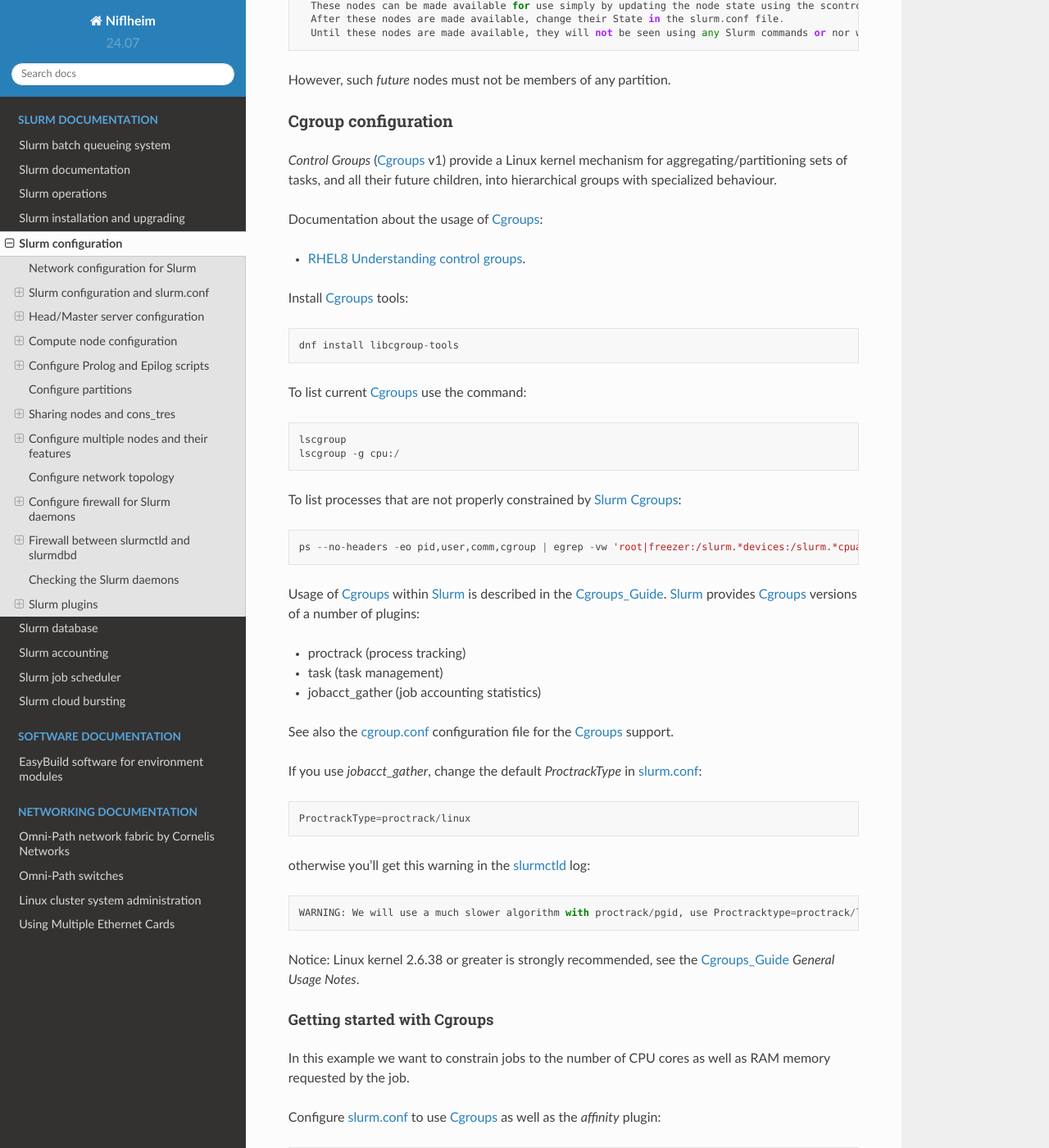
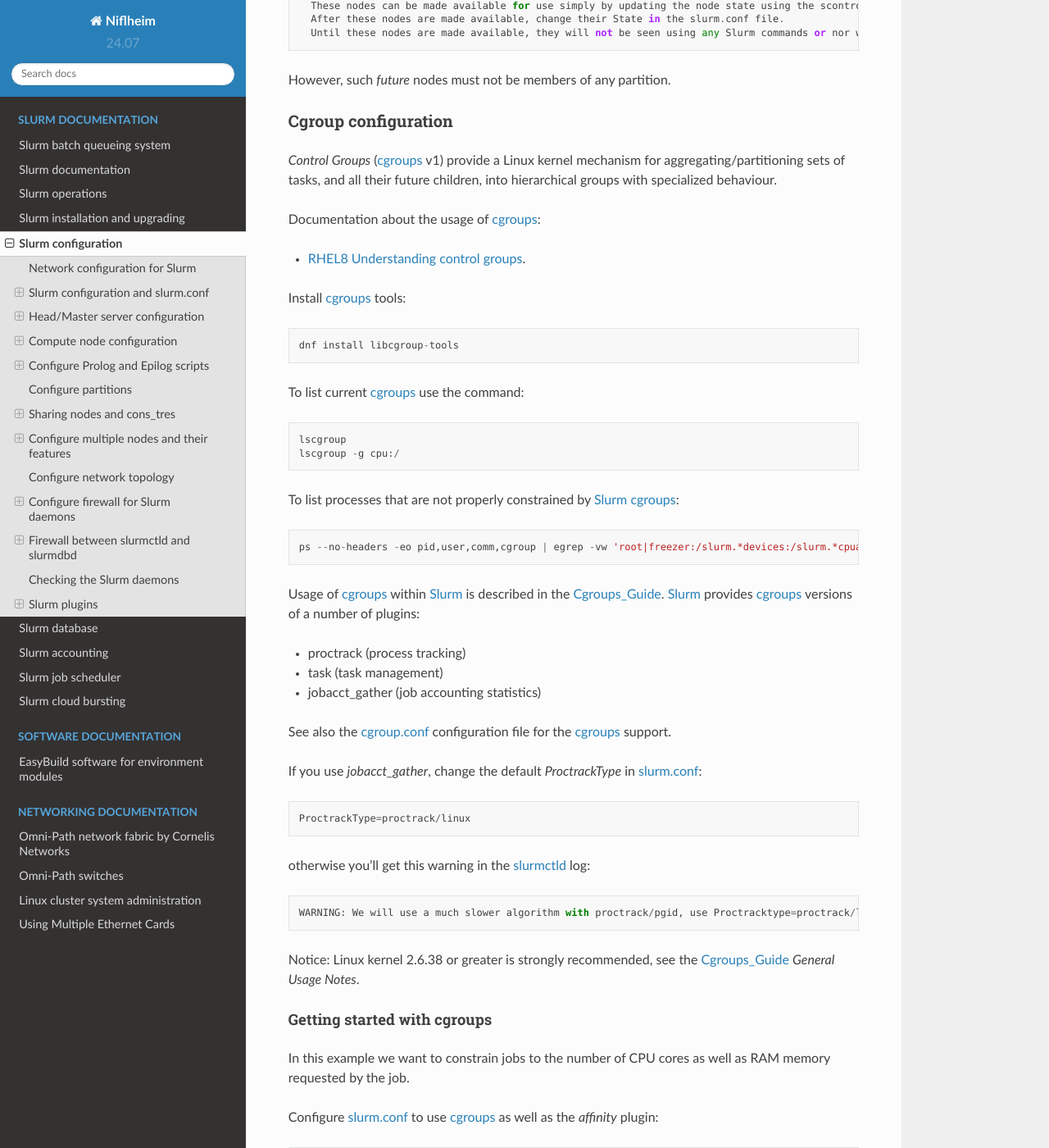
Before and after one commit to OleHolmNielsen/Niflheim_system, a Sphinx documentation site: the page built from docs/Slurm_configuration.rst, in a window 1280 px wide and 1400 px high, scrolled down 7573 px. Shown: the whole window at 82% size. Built offline with Sphinx 7.4.7 and the Read the Docs theme 2.0.0, drawn with Linux system fonts in a browser that asks for light colours.

```diff
--- a/docs/Slurm_configuration.rst
+++ b/docs/Slurm_configuration.rst
@@ -305,33 +305,33 @@ However, such *future* nodes must not be members of any partition.
 Cgroup configuration
 --------------------
 
-*Control Groups* (Cgroups_ v1) provide a Linux kernel mechanism for aggregating/partitioning sets of tasks, and all their future children, into hierarchical groups with specialized behaviour.
-
-Documentation about the usage of Cgroups_:
+*Control Groups* (cgroups_ v1) provide a Linux kernel mechanism for aggregating/partitioning sets of tasks, and all their future children, into hierarchical groups with specialized behaviour.
+
+Documentation about the usage of cgroups_:
 
 * `RHEL8 Understanding control groups <https://access.redhat.com/documentation/en-us/red_hat_enterprise_linux/8/html/managing_monitoring_and_updating_the_kernel/setting-limits-for-applications_managing-monitoring-and-updating-the-kernel>`_.
 
-Install Cgroups_ tools::
+Install cgroups_ tools::
 
   dnf install libcgroup-tools
 
-To list current Cgroups_ use the command::
+To list current cgroups_ use the command::
 
   lscgroup
   lscgroup -g cpu:/
 
-To list processes that are not properly constrained by Slurm_ Cgroups_::
+To list processes that are not properly constrained by Slurm_ cgroups_::
 
   ps --no-headers -eo pid,user,comm,cgroup | egrep -vw 'root|freezer:/slurm.*devices:/slurm.*cpuacct,cpu:/slurm.*memory:/slurm|cpuset:/slurm.*|dbus-daemon|munged|ntpd|gmond|polkitd|chrony|smmsp|rpcuser|rpc'
 
-Usage of Cgroups_ within Slurm_ is described in the Cgroups_Guide_.
-Slurm_ provides Cgroups_ versions of a number of plugins:
+Usage of cgroups_ within Slurm_ is described in the Cgroups_Guide_.
+Slurm_ provides cgroups_ versions of a number of plugins:
 
 * proctrack (process tracking)
 * task (task management)
 * jobacct_gather (job accounting statistics)
 
-See also the cgroup.conf_ configuration file for the Cgroups_ support.
+See also the cgroup.conf_ configuration file for the cgroups_ support.
 
 If you use *jobacct_gather*, change the default *ProctrackType* in slurm.conf_::
 
@@ -343,16 +343,16 @@ otherwise you'll get this warning in the slurmctld_ log::
 
 Notice: Linux kernel 2.6.38 or greater is strongly recommended, see the Cgroups_Guide_ *General Usage Notes*.
 
-.. _Cgroups: https://www.kernel.org/doc/Documentation/cgroup-v1/cgroups.txt
+.. _cgroups: https://www.kernel.org/doc/Documentation/cgroup-v1/cgroups.txt
 .. _Cgroups_Guide: https://slurm.schedmd.com/cgroups.html
 .. _cgroup.conf: https://slurm.schedmd.com/cgroup.conf.html
 
-Getting started with Cgroups
+Getting started with cgroups
 ............................
 
 In this example we want to constrain jobs to the number of CPU cores as well as RAM memory requested by the job.
 
-Configure slurm.conf_ to use Cgroups_ as well as the *affinity* plugin::
+Configure slurm.conf_ to use cgroups_ as well as the *affinity* plugin::
 
   TaskPlugin=affinity,cgroup
 
```
